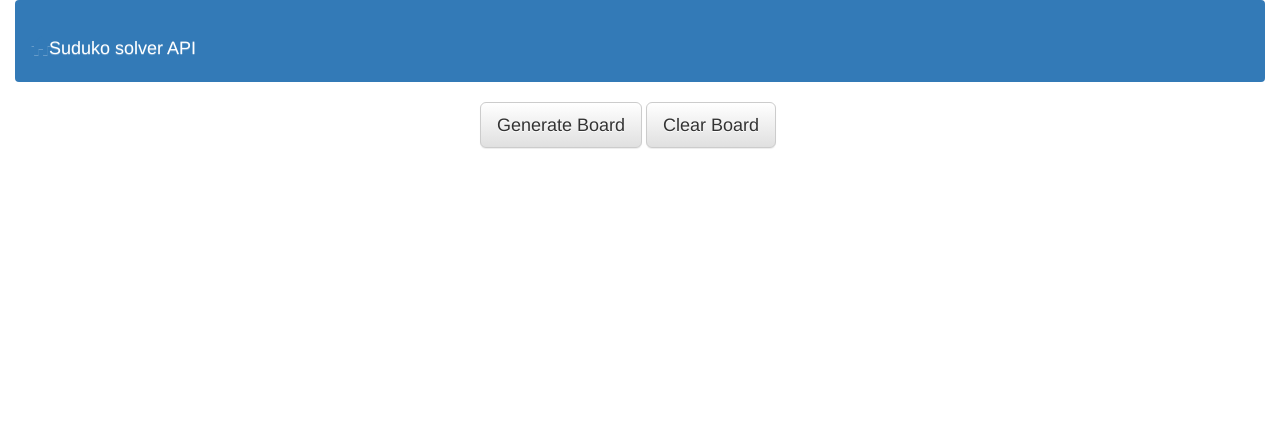
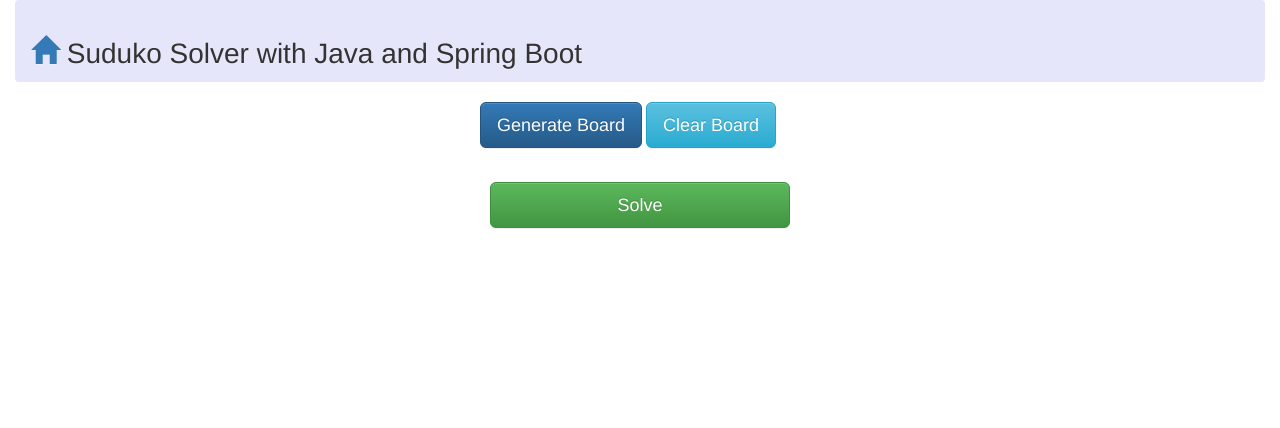
Before and after one commit to darcikhey27/SudokuSolver-WebApp, a Spring Boot app: page / in a window 1280 px wide. Shown: the top 428 px of the page. Run offline with Spring Boot 4, Linux system fonts and the light colour scheme.

Commit message:
adding some styling

```diff
--- a/src/main/resources/static/css/styles.css
+++ b/src/main/resources/static/css/styles.css
@@ -30,7 +30,17 @@
     height:500px;
 
 }
+button {
+
+}
 .buttons {
     margin: auto;
     width: 25%;
 }
+#navbar {
+    background-color: lavender;
+}
+#navbar h1{
+    font-family: inherit;
+    font-size: 2.0em;
+}
--- a/src/main/resources/static/js/script.js
+++ b/src/main/resources/static/js/script.js
@@ -10,7 +10,8 @@
     $("#clear-board").on("click", clearBoard);
 }
 function clearBoard() {
-    alert("clearing board");
+    $("input").val("");
+    $("#generate-board").removeAttr("disabled");
 }
 
 function generateBoard() {
@@ -19,8 +20,11 @@
 
     for(var i = 0; i < 9; i++) {
         $(".table").append("<tr></tr>");
+        $(".table tr:last").attr("id", "tr"+i);
         for(var k = 0; k < 9; k++) {
-            $(".table tr:last").append("<td class='mycell'>"+ "<input type='text' value='7' size='3'/></td>")
+            $(".table tr:last").append("<td>"+ "<input type='text' value='7' size='3'/></td>");
+            $(".table td:last").attr("id", "td"+k);
+            $(".table input:last").attr("id", "cell"+i+"-"+k);
         }
     }
 
--- a/src/main/resources/templates/fragments/nav.html
+++ b/src/main/resources/templates/fragments/nav.html
@@ -6,9 +6,9 @@
 </head>
 <body>
 <div class="container-fluid" th:fragment="nav">
-    <nav class="navbar navbar-light bg-primary" id="navbar">
-        <h1 class="navbar-brand mb-0"><a href="/index"><span class="glyphicon glyphicon-home">  </span></a>Suduko solver
-            API</h1>
+    <nav class="navbar navbar-light" id="navbar">
+        <h1 class="navbar-brand mb-0"><a href="/index"><span class="glyphicon glyphicon-home">  </span></a> Suduko Solver with Java and Spring Boot
+            </h1>
     </nav>
 </div>
 </body>
--- a/src/main/resources/templates/index.html
+++ b/src/main/resources/templates/index.html
@@ -13,14 +13,18 @@
 
 <div class="buttons">
     <section class="button-group">
-        <button class="btn btn-default btn-lg" id="generate-board">Generate Board</button>
-        <button class="btn btn-default btn-lg" id="clear-board">Clear Board</button>
+        <button class="btn btn-primary btn-lg" id="generate-board">Generate Board</button>
+        <button class="btn btn-info btn-lg" id="clear-board">Clear Board</button>
+
     </section>
 </div>
 <section id="grid">
     <table class="table">
     </table>
+
+    <button class="btn btn-success btn-lg btn-block" id="solve">Solve</button>
 </section>
+
 
 <div class="container" th:include="fragments/footer-frag :: footer"></div>
 </body>
```
